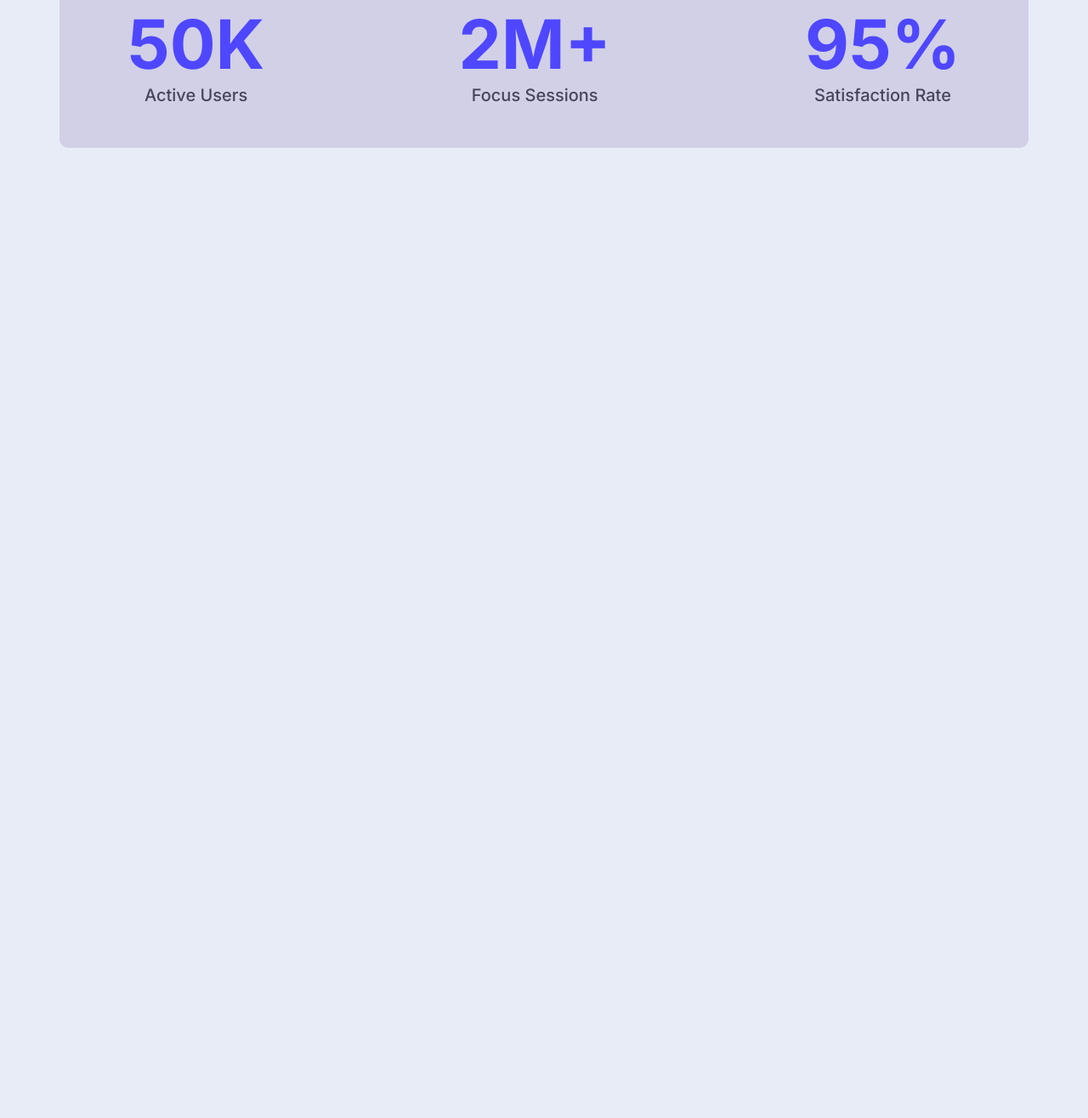
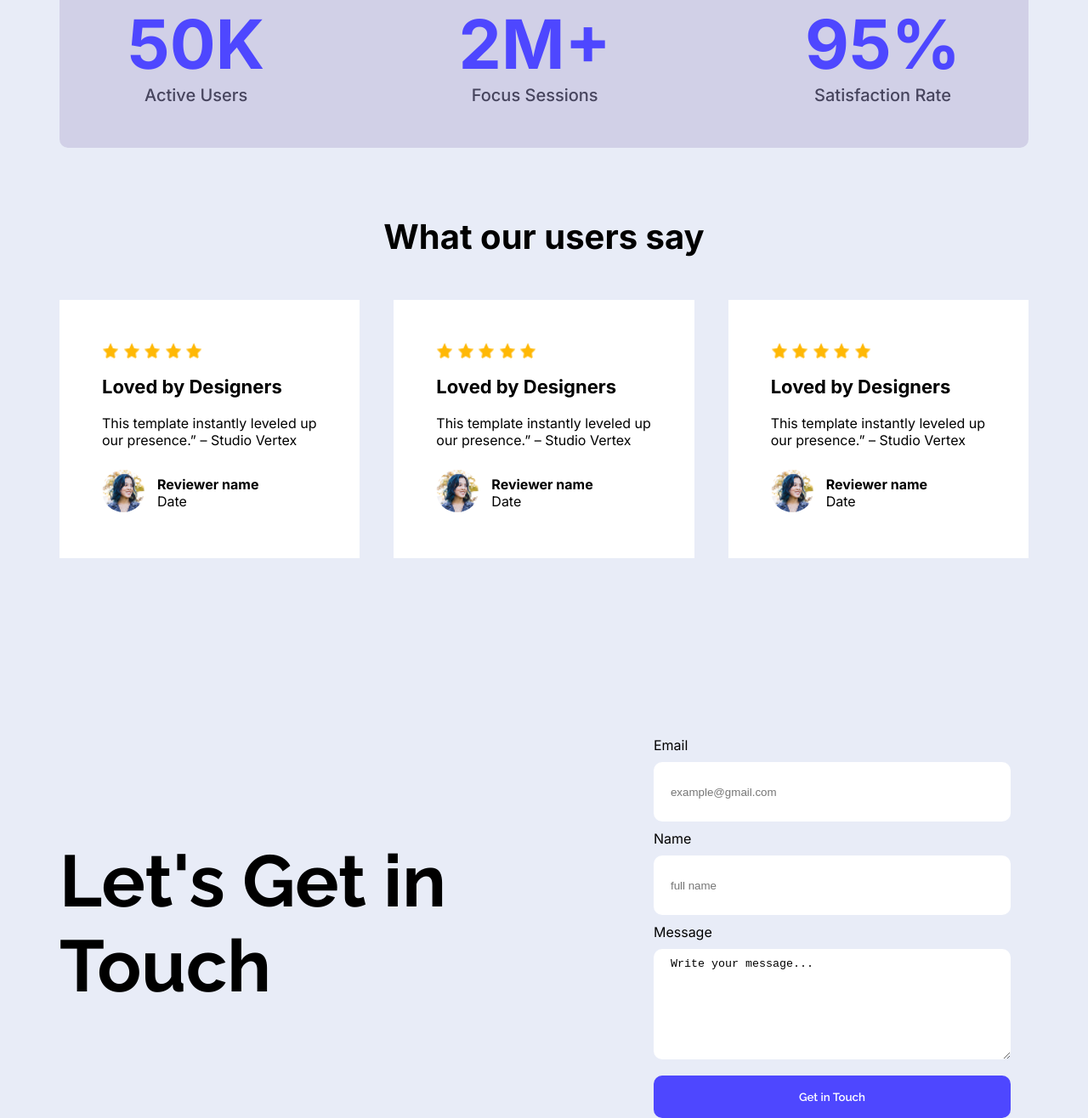
Before and after one commit to Hlamong55/first-assignment-repo, a plain HTML site: page index.html in a window 1280 px wide. Shown: the part 1192-2508 px from the top of the page at 85% size. Before the commit the page ends 1366 px from the top, so only its background shows below. Drawn offline with Linux system fonts and the light colour scheme.

Commit message:
challenges part accepted and touch section done

```diff
--- a/index.html
+++ b/index.html
@@ -66,6 +66,136 @@
             </div>
 
         </section>
+
+        <!-- users feedback -->
+         <section>
+            <h1 id="users-say">What our users say</h1>
+
+
+            <!-- card no-1 -->
+           <div class="all-card">
+
+             <div class="card">
+                <div>
+                    <div>
+                        <img  class="icon" src="Assets/icon-star.png" alt="">
+                        <img class="icon" src="Assets/icon-star.png" alt="">
+                        <img  class="icon" src="Assets/icon-star.png" alt="">
+                        <img  class="icon" src="Assets/icon-star.png" alt="">
+                        <img  class="icon" src="Assets/icon-star.png" alt="">
+                    </div>
+                </div>
+                <h3 class="love">Loved by Designers</h3>
+                <p class="temp">This template instantly leveled up our presence.” – Studio Vertex</p>
+
+                <div class="avatar">
+                    <div>
+                        <img class="avatar-img" src="Assets/avatar.png" alt="">
+                    </div>
+                    <div>
+                        <h4>Reviewer name</h4>
+                        <p>Date</p>
+                    </div>
+                </div>
+
+
+
+
+                <!-- card no-2 -->
+            </div>
+             <div class="card">
+                <div>
+                    <div>
+                        <img  class="icon" src="Assets/icon-star.png" alt="">
+                        <img class="icon" src="Assets/icon-star.png" alt="">
+                        <img  class="icon" src="Assets/icon-star.png" alt="">
+                        <img  class="icon" src="Assets/icon-star.png" alt="">
+                        <img  class="icon" src="Assets/icon-star.png" alt="">
+                    </div>
+                </div>
+                <h3 class="love">Loved by Designers</h3>
+                <p class="temp">This template instantly leveled up our presence.” – Studio Vertex</p>
+
+                <div class="avatar">
+                    <div>
+                        <img class="avatar-img" src="Assets/avatar.png" alt="">
+                    </div>
+                    <div>
+                        <h4>Reviewer name</h4>
+                        <p>Date</p>
+                    </div>
+                </div>
+
+
+
+
+
+                <!-- card no-3 -->
+            </div>
+             <div class="card">
+                <div>
+                    <div>
+                        <img  class="icon" src="Assets/icon-star.png" alt="">
+                        <img class="icon" src="Assets/icon-star.png" alt="">
+                        <img  class="icon" src="Assets/icon-star.png" alt="">
+                        <img  class="icon" src="Assets/icon-star.png" alt="">
+                        <img  class="icon" src="Assets/icon-star.png" alt="">
+                    </div>
+                </div>
+                <h3 class="love">Loved by Designers</h3>
+                <p class="temp">This template instantly leveled up our presence.” – Studio Vertex</p>
+
+                <div class="avatar">
+                    <div>
+                        <img class="avatar-img" src="Assets/avatar.png" alt="">
+                    </div>
+                    <div>
+                        <h4>Reviewer name</h4>
+                        <p>Date</p>
+                    </div>
+             </div>
+
+
+
+            </div>
+
+           </div>
+         </section>
+
+
+      <!-- form section -->
+       <section class="fm-section">
+        <div class="touch-line raleway-normal">
+            <h1>Let's Get in Touch</h1>
+        </div>
+
+        <div class="right-box inter-normal">
+            <form action="">
+                <div class="form-div">
+                    <label for="email">Email</label>
+                <input class="form-input" type="email" placeholder="example@gmail.com">
+                </div>
+
+                <div class="form-div">
+                    <label for="name">Name</label>
+                <input class="form-input" type="text" placeholder="full name">
+                </div>
+
+                <div class="form-div">
+                    <div>
+                        <label for="textarea">Message</label>
+                    </div>
+                    <div>
+                        <textarea id="form-msg" name="" id="">Write your message...</textarea>
+                    </div>
+                </div>
+
+                <button class="get-btn raleway-normal">Get in Touch</button>
+
+            </form>
+        </div>
+       </section>
+
     </main>
 </body>
 </html>
--- a/styles/design.css
+++ b/styles/design.css
@@ -121,6 +121,7 @@ img{
 
 }
 
+
 /* box+item */
 .box-item{
     display: flex;
@@ -137,3 +138,102 @@ img{
     font-weight: 500;
     color: #47455E;
 }
+
+
+
+/* icon */
+.all-card{
+    display: flex;
+    align-items: center;
+    gap: 40px;
+}
+#users-say{
+    margin-top: 80px;
+    margin-bottom: 50px;
+    font-size: 40px;
+    font-weight: bold;
+    text-align: center;
+}
+
+.icon{
+    height: 20px;
+    width: 20px;
+}
+
+.card{
+    padding: 5px 5px;
+    text-align: left;
+    background-color: white;
+    padding: 50px;
+}
+
+.love{
+    font-size: 22px;
+    font-weight: bold;
+    margin-top: 15px;
+}
+
+.temp{
+   margin-top: 20px;
+   margin-bottom: 25px;
+}
+
+.avatar{
+    display: flex;
+    gap: 15px;
+    align-items: center;
+
+}
+.avatar-img{
+    height: 50px;
+    width: 50px;
+    border-radius: 50%;
+}
+
+
+
+/* form section */
+.fm-section{
+    display: flex;
+    justify-content: center;
+    align-items: center;
+    gap: 10px;
+    margin-top: 200px;
+}
+.touch-line{
+    font-size: 57px;
+    font-weight: bold;
+}
+.right-box{
+    margin-left: 10px;
+}
+.form-input{
+    height: 70px;
+    width: 400px;
+    border-radius: 10px;
+    border: none;
+    margin-top: 10px;
+   padding-left: 20px;
+}
+#form-msg{
+    height: 120px;
+    width: 400px;
+    border-radius: 10px;
+    border: none;
+    margin-top: 10px;
+    padding-left: 20px;
+    padding-top: 10px;
+}
+.form-div{
+    margin-top: 10px;
+}
+.get-btn{
+    background-color: #4E47FF;
+    color: white;
+    width: 420px;
+    height: 50px;
+    border-radius: 10px;
+    margin-top: 15px;
+    border: none;
+    font-weight: 600;
+}
```
